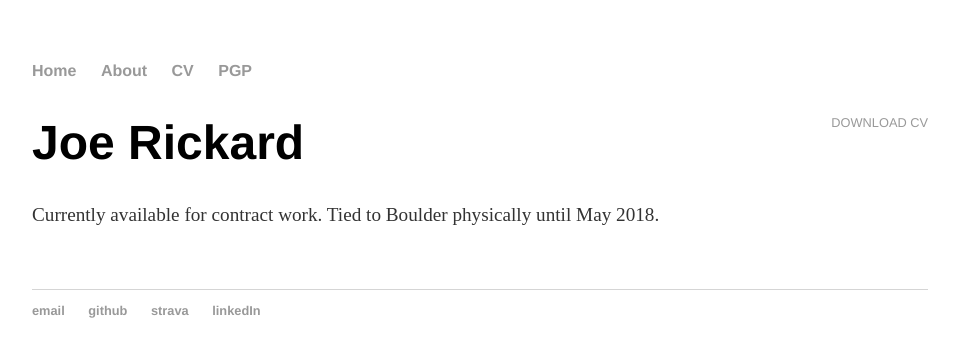
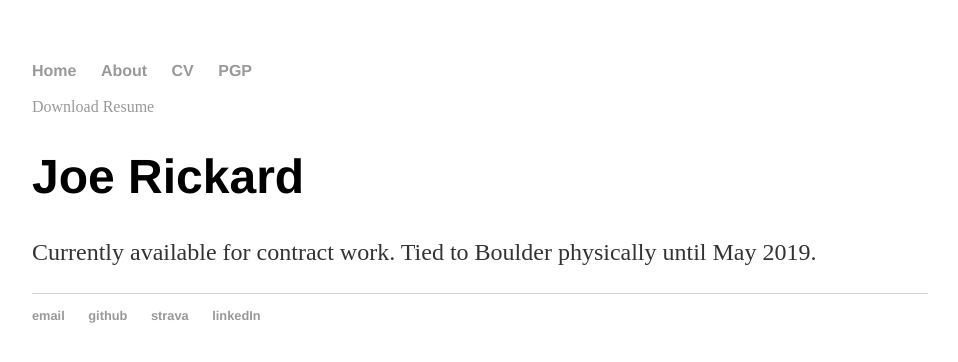
Before and after one commit to joerickard/personalWebsite, a Jekyll site: the page built from cv/index.html, in a window 1280 px wide. Shown: the top 362 px of the page, without its empty margins (160-1118 px from the left). Built offline with Jekyll 4.4.1, drawn with Linux system fonts in a browser that asks for light colours.

Commit message:
Update index.html

```diff
--- a/cv/index.html
+++ b/cv/index.html
@@ -1,10 +1,10 @@
 ---
 layout: default
-title: CV of Your Name
+title: Joe Rickard Resume
 ---
 
-	<div class="cv">
-		<a href="../JoeRickardResume.pdf" class="download" title="Download CV as PDF">Download CV</a>
+	<div class="Resume">
+		<a href="../JoeRickardResume.pdf" class="download" title="Download Resume as PDF">Download Resume</a>
 					<h1>Joe Rickard</h1>
-					<p>Currently available for contract work. Tied to Boulder physically until May 2018.</p>
+					<p>Currently available for contract work. Tied to Boulder physically until May 2019.</p>
 	</div>
```
